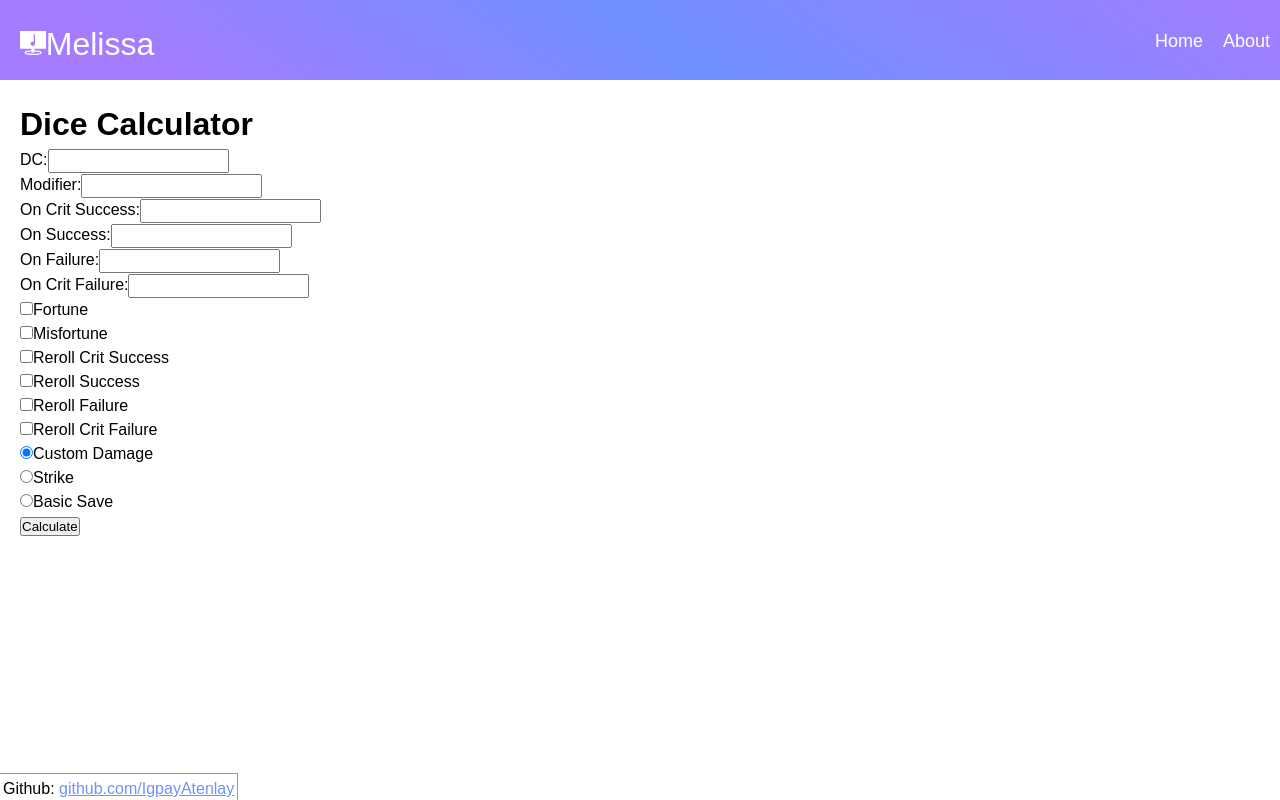
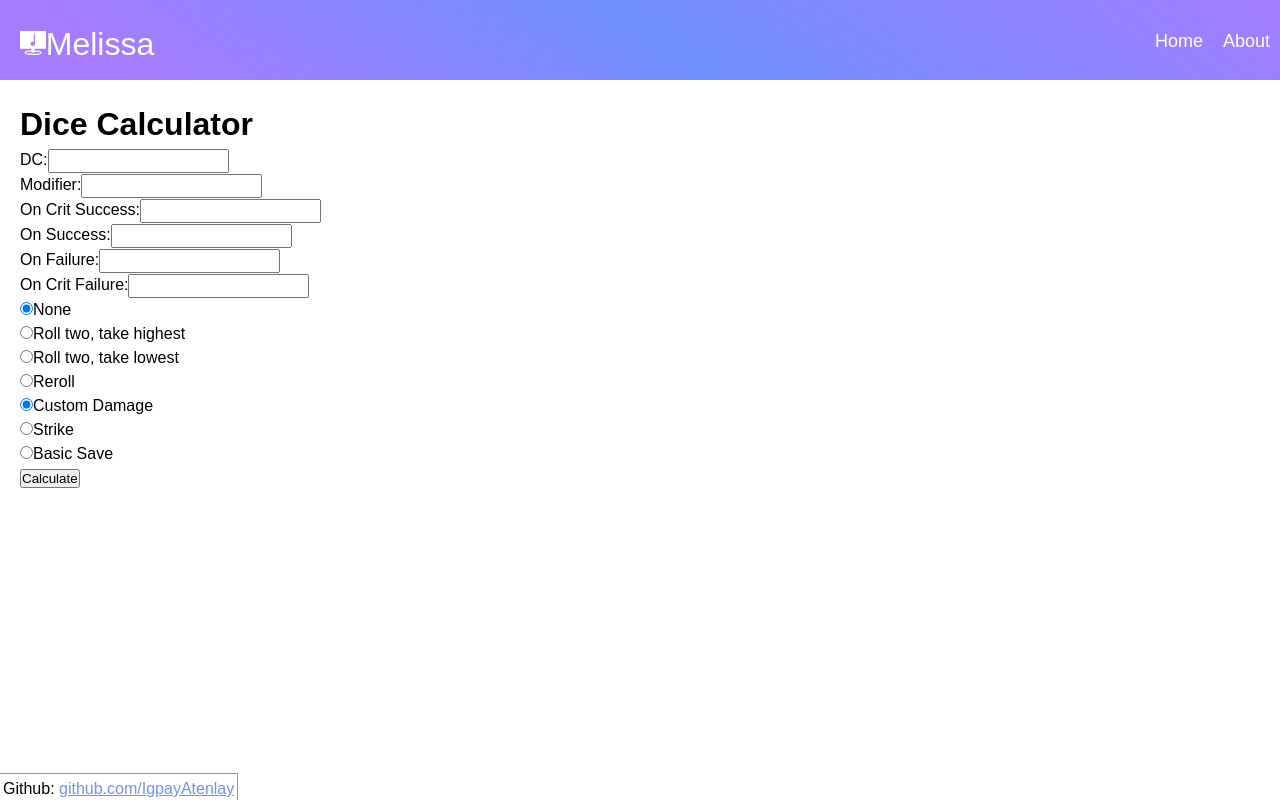
Before and after one commit to IgpayAtenlay/website, a React (Create React App) app in the folder client/: page /diceCalculator in a window 1280 px wide. Built offline with nearby package versions, Linux system fonts and the light colour scheme.

Commit message:
added advantage and disadvantage

```diff
--- a/client/src/pages/diceCalculator/calculations.js
+++ b/client/src/pages/diceCalculator/calculations.js
@@ -1,20 +1,26 @@
 var DCToAccuracyTable = {};
 var DCToAccuracyTableAdvantage = {};
+var DCToAccuracyTableDisadvantage = {};
 
 // high level
 
 export default function allCalculations(data) {
 	var result = {};
 
-	result.accuracy = getAccuracy(getEffectiveDC(data.dC, data.modifier));
+	// accuracy
+	var effectiveDC = getEffectiveDC(data.dC, data.modifier);
+	if (data.advantage) {
+		result.accuracy = getAccuracyAdvantage(effectiveDC, true);
+	} else if (data.disadvantage) {
+		result.accuracy = getAccuracyAdvantage(effectiveDC, false);
+	} else {
+		result.accuracy = getAccuracy(effectiveDC);
+	}
+
+	// damage
 	result.averageDamage = calculateDamage(data.dice, result.accuracy, data.saveOrStrike);
 	result.maxDamage = calculateMaxDamage(data.dice, data.saveOrStrike);
 	result.minDamage = calculateMinDamage(data.dice, data.saveOrStrike);
-
-	result.accuracy.critSuccess = Math.floor(result.accuracy.critSuccess * 100);
-	result.accuracy.success = Math.floor(result.accuracy.success * 100);
-	result.accuracy.fail = Math.floor(result.accuracy.fail * 100);
-	result.accuracy.critFail = Math.floor(result.accuracy.critFail * 100);
 
 	return result;
 }
@@ -286,6 +292,7 @@ function getAccuracyAdvantage(effectiveDC, isAdvantage) {
 		effectiveDC = -100;
 	}
 
+	if (isAdvantage) {
 		if (!(effectiveDC in DCToAccuracyTableAdvantage)) {
 			calculateAccuracyAdvantage(effectiveDC, isAdvantage);
 		}
@@ -296,6 +303,19 @@ function getAccuracyAdvantage(effectiveDC, isAdvantage) {
 			fail: DCToAccuracyTableAdvantage[effectiveDC].fail,
 			critFail: DCToAccuracyTableAdvantage[effectiveDC].critFail
 		};
+	} else {
+		if (!(effectiveDC in DCToAccuracyTableDisadvantage)) {
+			calculateAccuracyAdvantage(effectiveDC, isAdvantage);
+		}
+
+		return {
+			critSuccess: DCToAccuracyTableDisadvantage[effectiveDC].critSuccess,
+			success: DCToAccuracyTableDisadvantage[effectiveDC].success,
+			fail: DCToAccuracyTableDisadvantage[effectiveDC].fail,
+			critFail: DCToAccuracyTableDisadvantage[effectiveDC].critFail
+		};
+	}
+
 }
 
 function calculateAccuracyAdvantage(effectiveDC, isAdvantage) {
@@ -346,11 +366,20 @@ function calculateAccuracyAdvantage(effectiveDC, isAdvantage) {
 		}
 	}
 
+	if (isAdvantage) {
 		DCToAccuracyTableAdvantage[effectiveDC] = {
 			critSuccess: numberSuccesses.critSuccess / 400,
 			success: numberSuccesses.success / 400,
 			fail: numberSuccesses.fail / 400,
 			critFail: numberSuccesses.critFail / 400
+		}
+	} else {
+		DCToAccuracyTableDisadvantage[effectiveDC] = {
+			critSuccess: numberSuccesses.critSuccess / 400,
+			success: numberSuccesses.success / 400,
+			fail: numberSuccesses.fail / 400,
+			critFail: numberSuccesses.critFail / 400
+		}
 	}
 }
 
--- /dev/null
+++ b/client/src/pages/diceCalculator/fortune.jsx
@@ -0,0 +1,43 @@
+export default function Fortune(props) {
+    return (
+        <div>
+            <RadioButton
+                name="None"
+                value="none"
+                default={true}
+            />
+            <RadioButton
+                name="Roll two, take highest"
+                value="advantage"
+            />
+            <RadioButton
+                name="Roll two, take lowest"
+                value="disadvantage"
+            />
+            <RadioButton
+                name="Reroll"
+                value="reroll"
+            />
+        </div>
+    );
+}
+
+function RadioButton(props) {
+    function handleChange(e) {
+		// put stuff here
+	}
+
+    return(
+        <div>
+            <input
+                type="radio"
+                name="fortune"
+                id={props.value}
+                value={props.value}
+                onChange={handleChange}
+                defaultChecked={props.default}
+            />
+            <label htmlFor={props.value}>{props.name}</label>
+        </div>
+    );
+}
--- a/client/src/pages/diceCalculator/index.jsx
+++ b/client/src/pages/diceCalculator/index.jsx
@@ -4,6 +4,7 @@ import allCalculations from './calculations';
 import parseDice from './parseDice';
 import Result from './result';
 import SaveOrStrike from './saveOrStrike';
+import Fortune from './fortune';
 
 export default function DiceCalculator() {
 	var[result, setResult] = useState({});
@@ -23,6 +24,12 @@ export default function DiceCalculator() {
 				fail: parseDice(rawData.failDice),
 				critFail: parseDice(rawData.critFailDice)
 			}
+		}
+
+		if (rawData.fortune === "advantage") {
+			data.advantage = true;
+		} else if (rawData.fortune === "disadvantage") {
+			data.disadvantage = true;
 		}
 
 		var result = allCalculations(data);
@@ -66,32 +73,7 @@ return(
 					<input name="critFailDice" id="critFailDice" />
 				</div>
 			}
-			<div  className="checkbox">
-				<div>
-					<input type="checkbox"  className="fortune" name="fortune" id="fortune" />
-					<label htmlFor="fortune">Fortune</label>
-				</div>
-				<div>
-					<input type="checkbox"  className="fortune" name="misfortune" id="misfortune" />
-					<label htmlFor="misfortune">Misfortune</label>
-				</div>
-				<div>
-					<input type="checkbox"  className="fortune" name="rerollCritSuccess" id="rerollCritSuccess" value="CS" />
-					<label htmlFor="rerollCritSuccess">Reroll Crit Success</label>
-				</div>
-				<div>
-					<input type="checkbox"  className="fortune" name="rerollSuccess" id="rerollSuccess" value="S" />
-					<label htmlFor="rerollSuccess">Reroll Success</label>
-				</div>
-				<div>
-					<input type="checkbox"  className="fortune" name="rerollFail" id="rerollFail" value="F" />
-					<label htmlFor="rerollFail">Reroll Failure</label>
-				</div>
-				<div>
-					<input type="checkbox"  className="fortune" name="rerollCritFail" id="rerollCritFail" value="CF" />
-					<label htmlFor="rerollCritFail">Reroll Crit Failure</label>
-				</div>
-			</div>
+			<Fortune />
 			<SaveOrStrike setSaveOrStrike={setSaveOrStrike} />
 
 			<input type="submit" value="Calculate" />
--- a/client/src/pages/diceCalculator/parseDice.js
+++ b/client/src/pages/diceCalculator/parseDice.js
@@ -1,4 +1,4 @@
-export default function parseDice(diceString) {
+export default function parseDice(diceString = "") {
 	var dice = {};
 	if (diceString.length > 0) {
 		var diceArray = diceString.split("+");
--- a/client/src/pages/diceCalculator/result.jsx
+++ b/client/src/pages/diceCalculator/result.jsx
@@ -7,20 +7,30 @@ export default function Result(props) {
         return (
             <div>
                 <h2>Average</h2>
-                <p>{result.averageDamage}</p>
+                <p>{round(result.averageDamage)}</p>
                 <h2>Max</h2>
-                <p>{result.maxDamage}</p>
+                <p>{round(result.maxDamage)}</p>
                 <h2>Min</h2>
-                <p>{result.minDamage}</p>
+                <p>{round(result.minDamage)}</p>
                 <h2>Percent of Critical Successes</h2>
-                <p>{result.accuracy.critSuccess}</p>
+                <p>{percent(result.accuracy.critSuccess)}</p>
                 <h2>Percent of Successes</h2>
-                <p>{result.accuracy.success}</p>
+                <p>{percent(result.accuracy.success)}</p>
                 <h2>Percent of Failures</h2>
-                <p>{result.accuracy.fail}</p>
+                <p>{percent(result.accuracy.fail)}</p>
                 <h2>Percent of Critical Failures</h2>
-                <p>{result.accuracy.critFail}</p>
+                <p>{percent(result.accuracy.critFail)}</p>
             </div>
         )
     }
 }
+
+function round(num) {
+    return Math.floor(num * 100) / 100;
+}
+
+function percent(num) {
+    num = num * 100;
+    num = round(num);
+    return num;
+}
```
Lines whose indentation alone changed are shown as unchanged.
